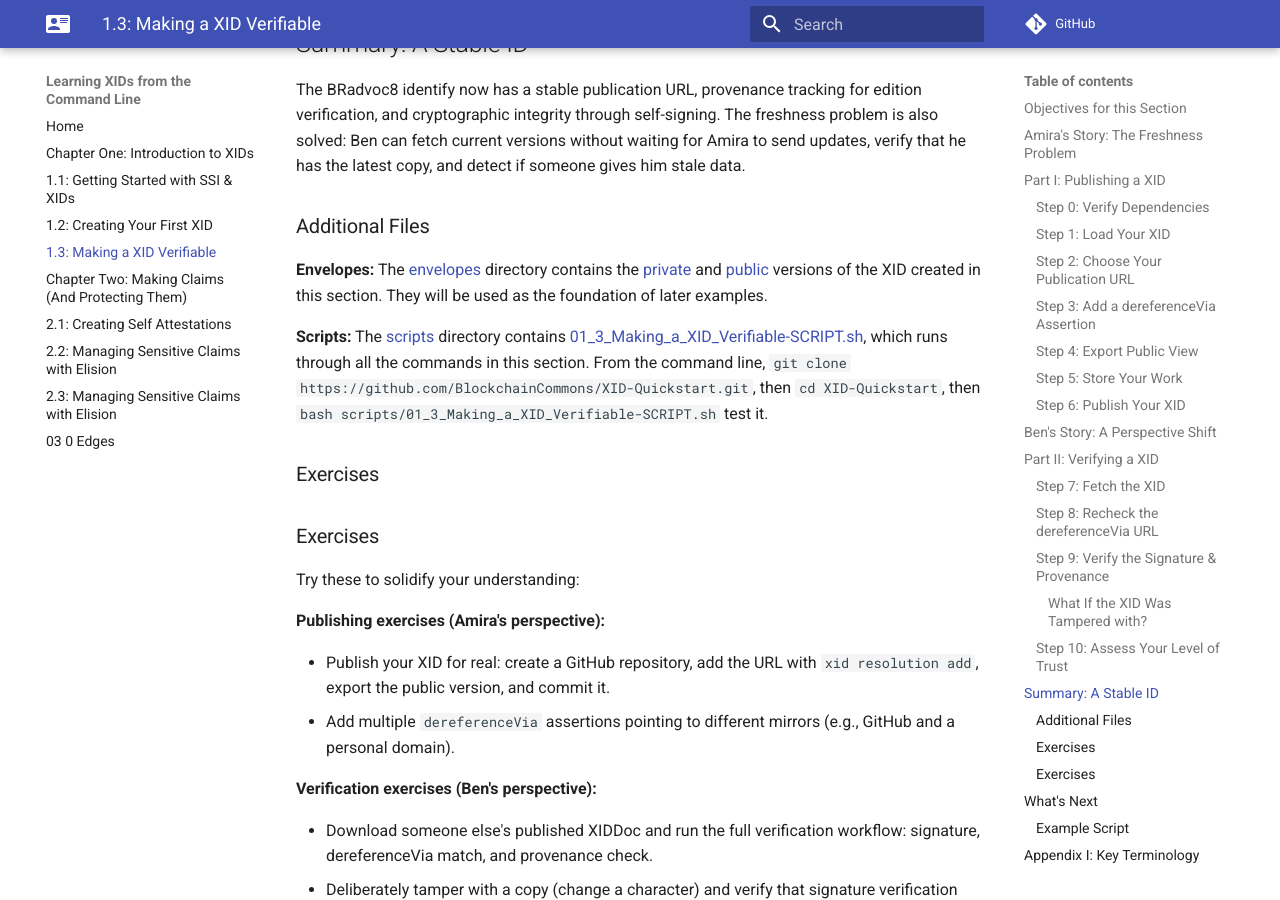
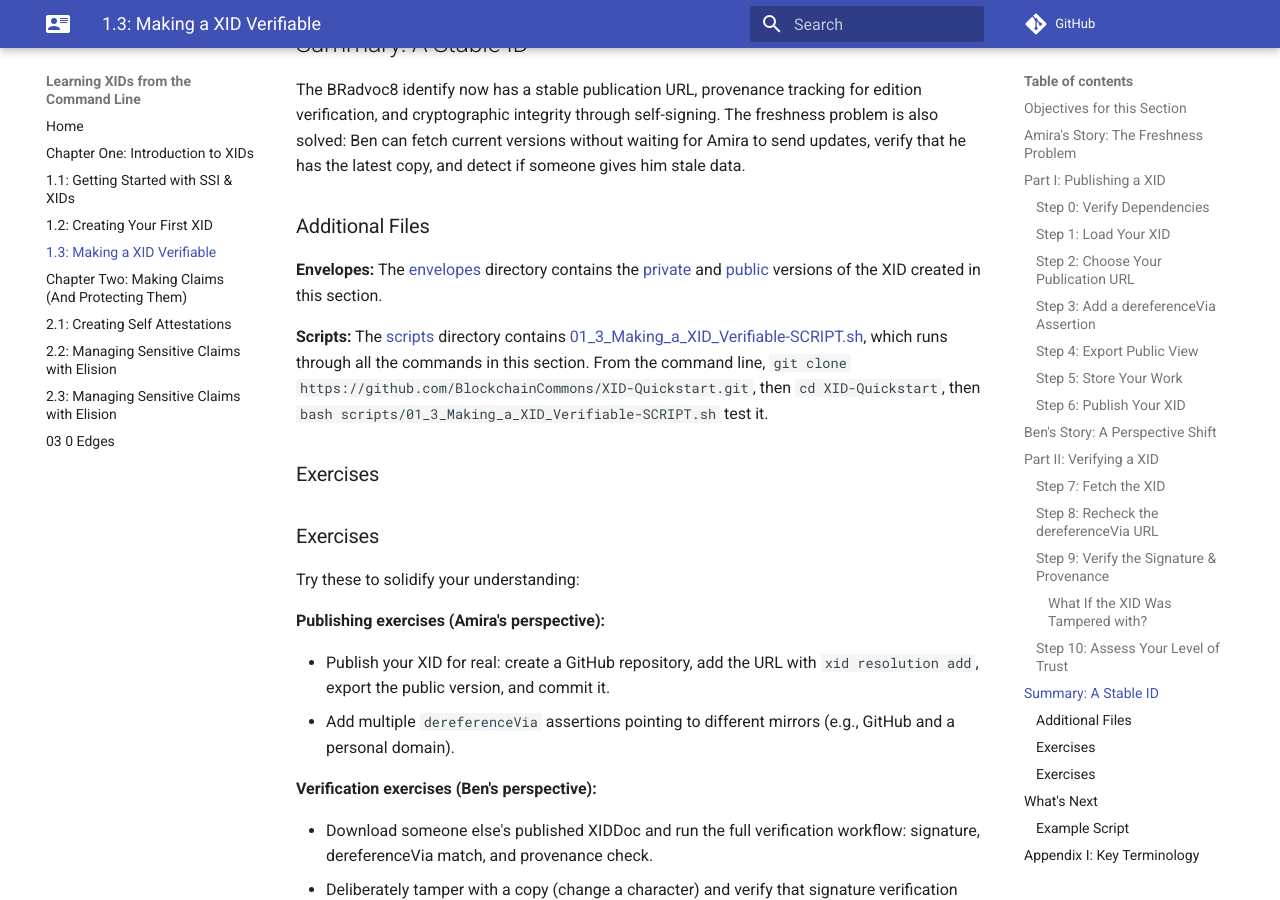
Before and after one commit to BlockchainCommons/XID-Quickstart, an MkDocs documentation site: the page built from docs/01_3_Making_a_XID_Verifiable.md, in a window 1280 px wide and 900 px high, scrolled down 11055 px. Built offline with MkDocs 1.6.1 and Material for MkDocs 9.7.7, drawn with Linux system fonts in a browser that asks for light colours; comment, search, counter and statistics services are not loaded.

Commit message:
Update 01_3_Making_a_XID_Verifiable.md

```diff
--- a/docs/01_3_Making_a_XID_Verifiable.md
+++ b/docs/01_3_Making_a_XID_Verifiable.md
@@ -541,7 +541,7 @@ directory contains the
 [private](https://github.com/BlockchainCommons/XID-Quickstart/blob/main/envelopes/BRadvoc8-xid-private-1-03.envelope)
 and
 [public](https://github.com/BlockchainCommons/XID-Quickstart/blob/main/envelopes/BRadvoc8-xid-public-1-03.envelope)
-versions of the XID created in this section. They will be used as the foundation of later examples.
+versions of the XID created in this section.
 
 **Scripts:** The
 [scripts](https://github.com/BlockchainCommons/XID-Quickstart/tree/main/scripts)
```
